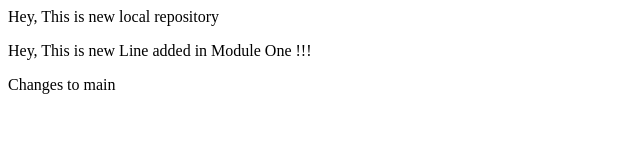
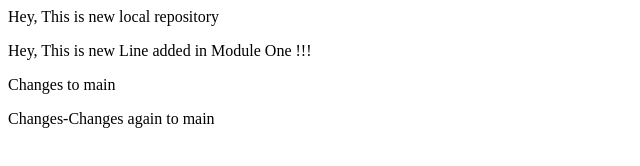
Before and after one commit to Vasundara1428/LocalRepo, a plain HTML site: page index.html in a window 1280 px wide. Shown: the whole page, without its empty margins (0-640 px from the left). Drawn offline with Linux system fonts and the light colour scheme.

Commit message:
secong change to main

```diff
--- a/index.html
+++ b/index.html
@@ -1,3 +1,4 @@
 <p>Hey, This is new local repository</P>
     <p>Hey, This is new Line added in Module One !!!</p>
     <p>Changes to main</p>
+    <p>Changes-Changes again to main</p>
```
